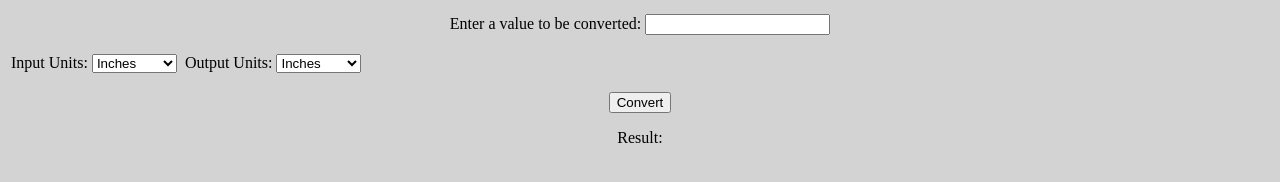
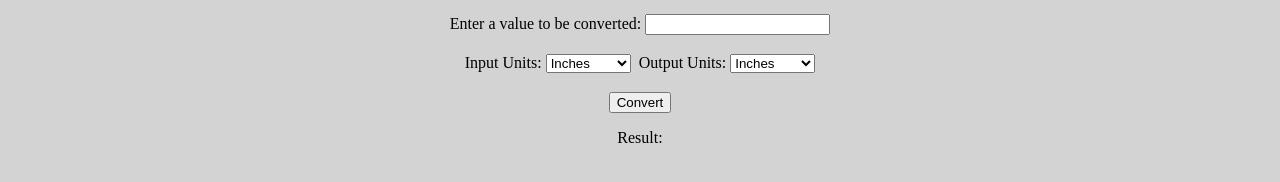
Before and after one commit to jaredlillywhite/jaredlillywhite.github.io, a plain HTML site: page unitcalculator.html in a window 1280 px wide. Shown: the part 220-402 px from the top of the page. Drawn offline with Linux system fonts and the light colour scheme.

Commit message:
Update unitcalculator.html

```diff
--- a/unitcalculator.html
+++ b/unitcalculator.html
@@ -124,7 +124,7 @@ h2 {
   <h2>By Jared Lillywhite... I promise</h2>
   <p align="center"> Enter a value to be converted: <input type="number" id ="numval"> </p>
   <p align="center">
-  <table style=""width:100%>
+  <table style=""width:100% align="center">
     <tr>
       <td><form action="/action_page.php">
         <label for="input"> Input Units:</label>
```
